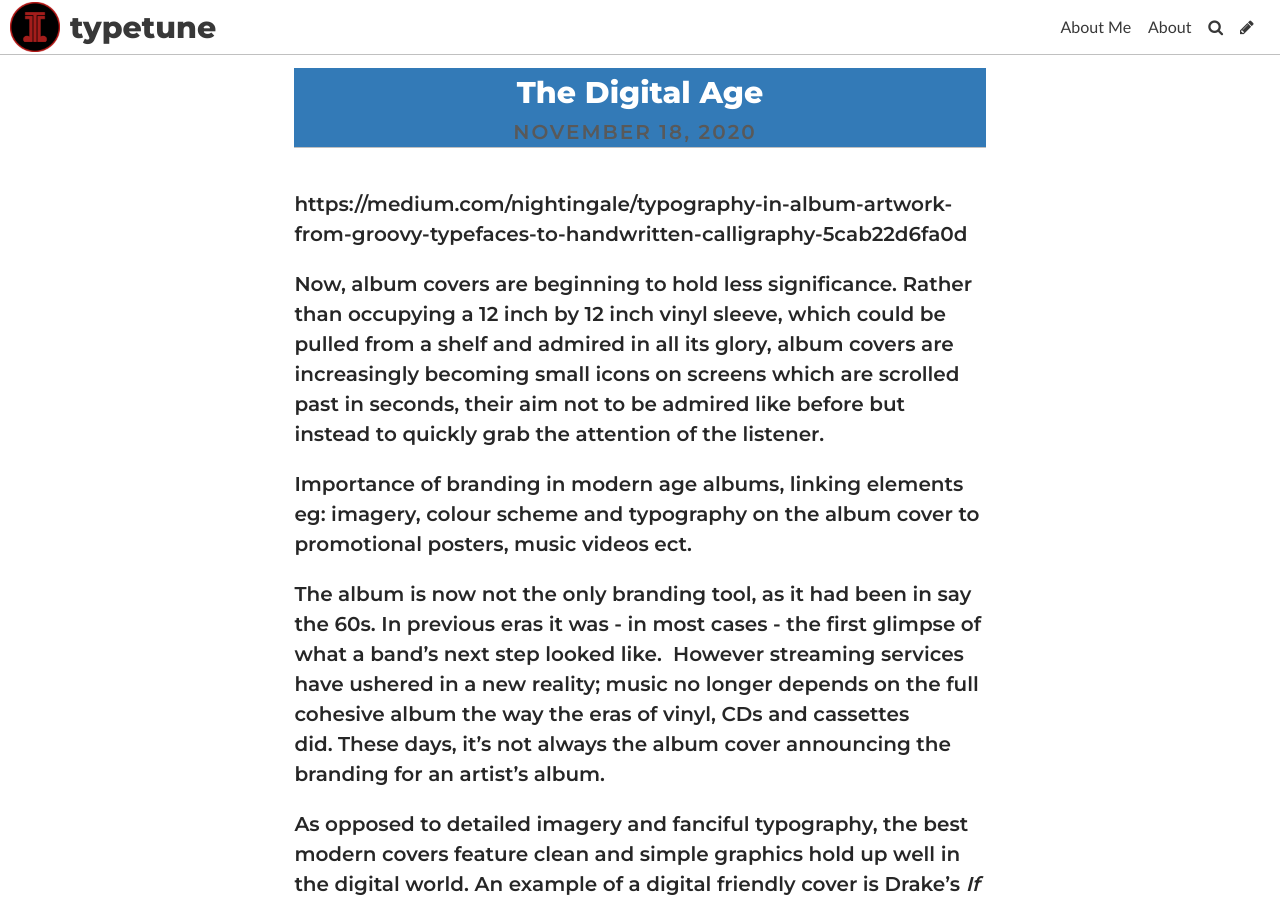
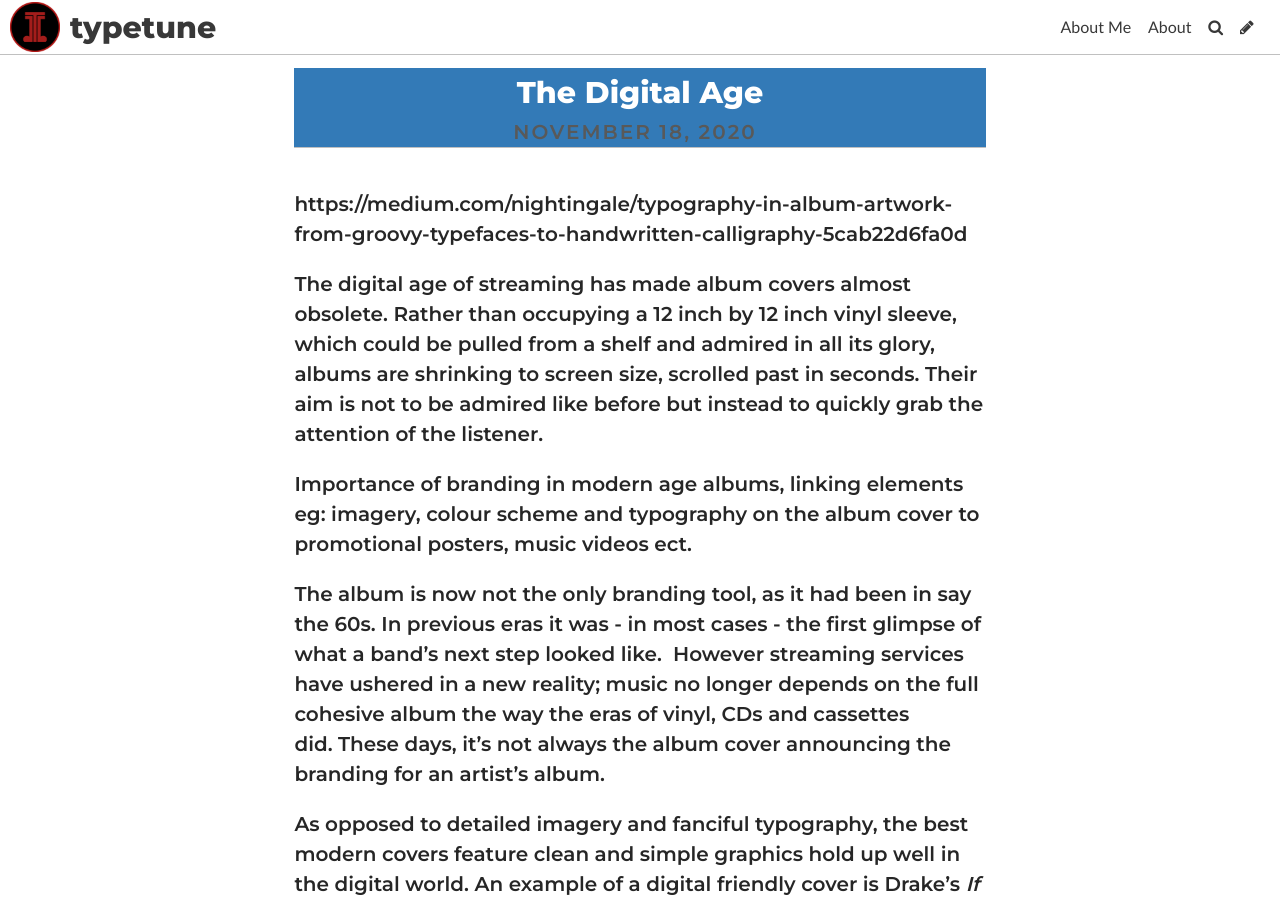
Before and after one commit to lauracutting/typetune, a Jekyll site: the page built from _posts/2020-11-18-the-dawn-of-the-digital-age-album-cover.md, in a window 1280 px wide and 900 px high. Built offline with Jekyll 4.4.1, drawn with Linux system fonts in a browser that asks for light colours; some web fonts are replaced.

Commit message:
Update Post “2020-11-18-the-dawn-of-the-digital-age-album-cover”

```diff
--- a/_posts/2020-11-18-the-dawn-of-the-digital-age-album-cover.md
+++ b/_posts/2020-11-18-the-dawn-of-the-digital-age-album-cover.md
@@ -10,7 +10,7 @@ tags:
 ---
 https://medium.com/nightingale/typography-in-album-artwork-from-groovy-typefaces-to-handwritten-calligraphy-5cab22d6fa0d
 
-Now, album covers are beginning to hold less significance. Rather than occupying a 12 inch by 12 inch vinyl sleeve, which could be pulled from a shelf and admired in all its glory, album covers are increasingly becoming small icons on screens which are scrolled past in seconds, their aim not to be admired like before but instead to quickly grab the attention of the listener.
+The digital age of streaming has made album covers almost obsolete. Rather than occupying a 12 inch by 12 inch vinyl sleeve, which could be pulled from a shelf and admired in all its glory, albums are shrinking to screen size, scrolled past in seconds. Their aim is not to be admired like before but instead to quickly grab the attention of the listener.
 
 Importance of branding in modern age albums, linking elements eg: imagery, colour scheme and typography on the album cover to promotional posters, music videos ect.
 
```
